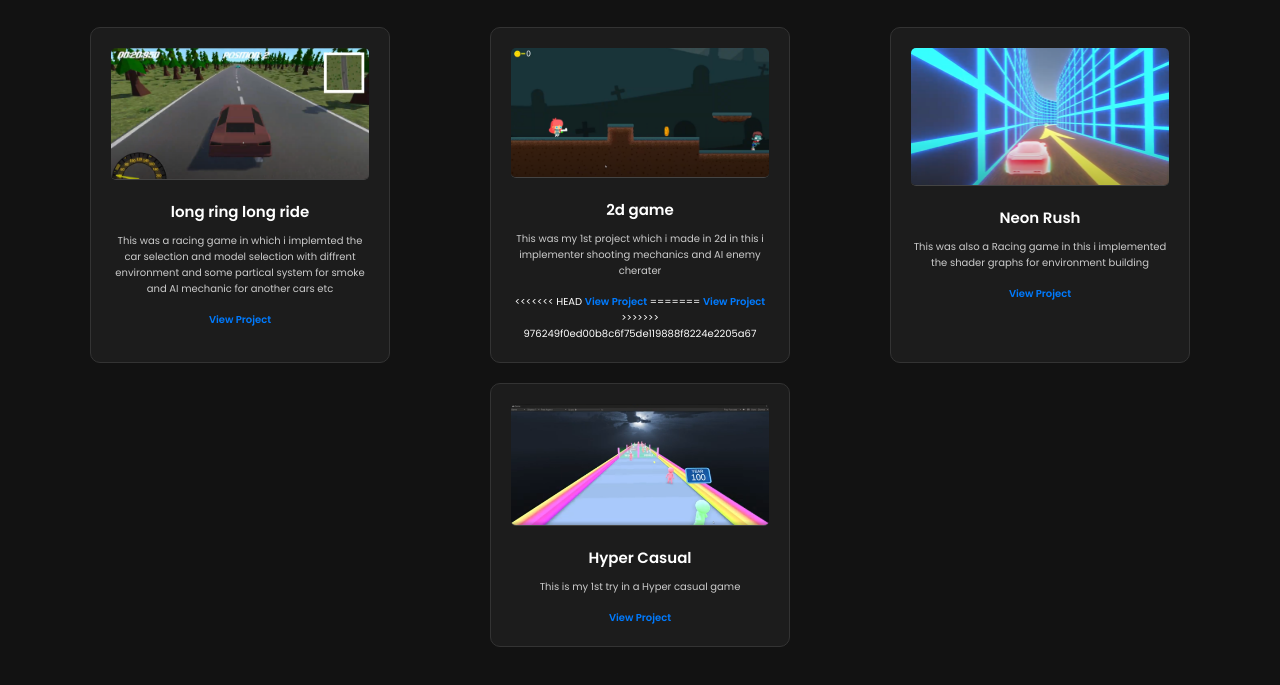
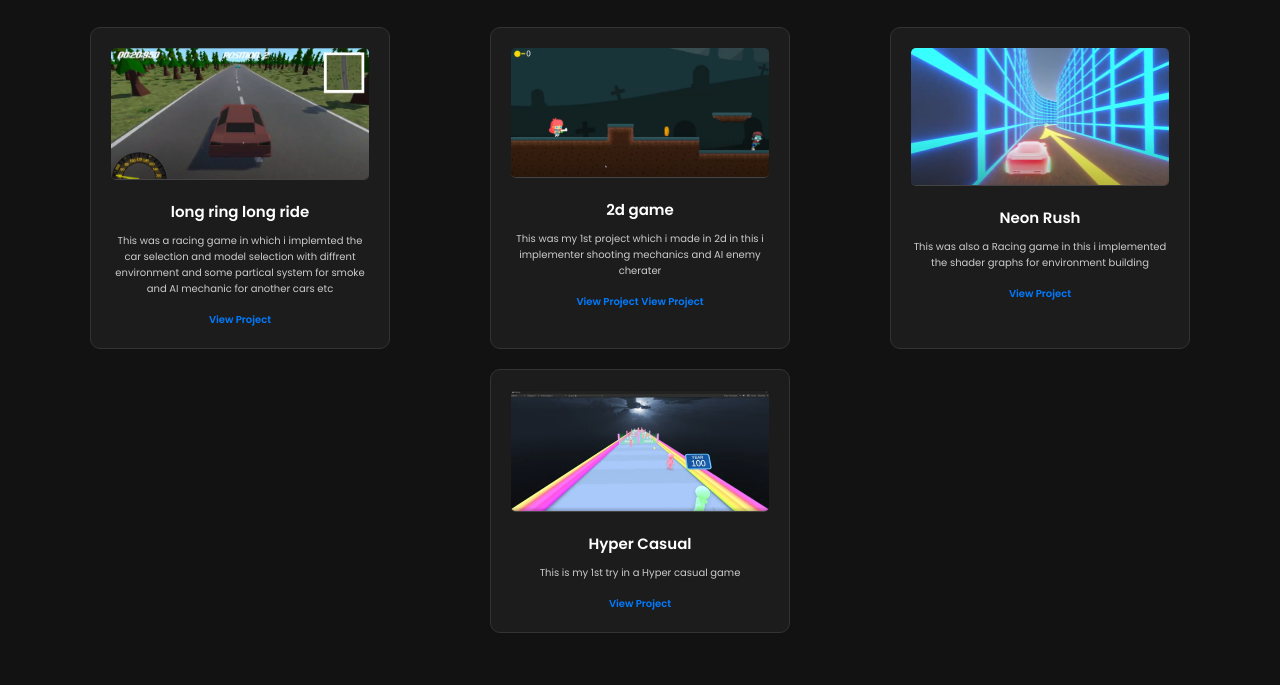
Before and after one commit to Tharshavardhanrao/Potfolio, a plain HTML site: page projects.html in a window 1280 px wide. Shown: the part 83-768 px from the top of the page. Drawn offline with Linux system fonts and the light colour scheme.

Commit message:
Update projects.html

```diff
--- a/projects.html
+++ b/projects.html
@@ -32,11 +32,8 @@
                 <img src="images/project1.png" alt="Project 2 Image">
                 <h3>2d game</h3>
                 <p>This was my 1st project which i made in 2d in this i implementer shooting mechanics and AI enemy cherater </p>
-<<<<<<< HEAD
                 <a href="https://youtu.be/RgT-VAHcT3I" target="_blank">View Project</a>
-=======
                 <a href="https://studio.youtube.com/video/RgT-VAHcT3I/edit" target="_blank">View Project</a>
->>>>>>> 976249f0ed00b8c6f75de119888f8224e2205a67
             </div>
             <div class="project-item">
                 <img src="images/project3.png" alt="project 3 Image">
```
